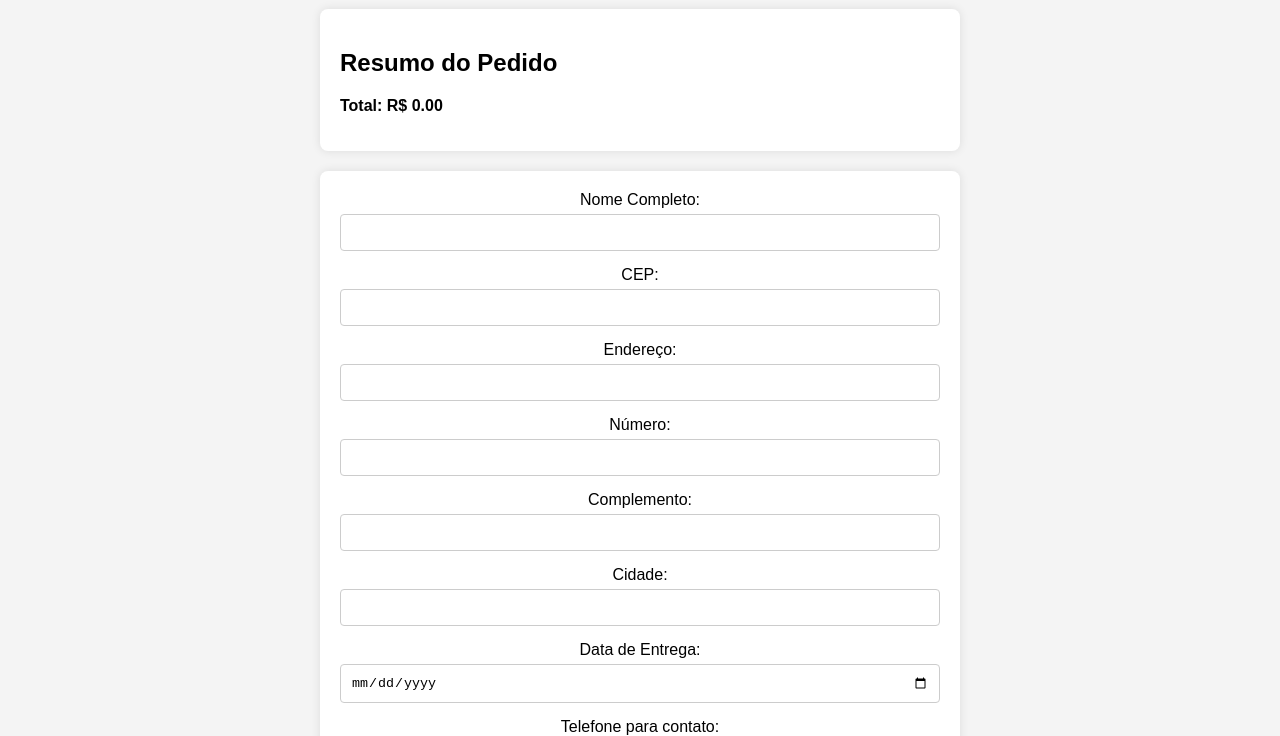
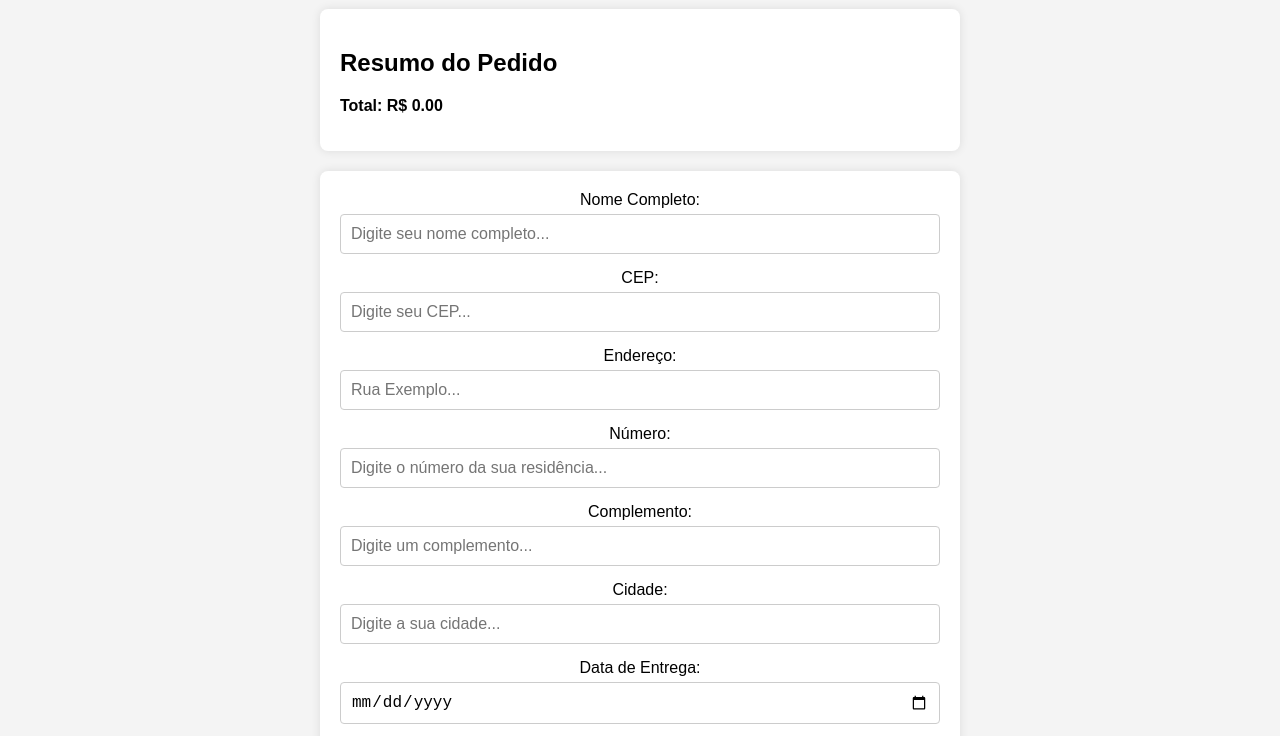
Before and after one commit to freitaslucca/delivery100cinco, a plain HTML site: page checkout.html in a window 1280 px wide. Shown: the part 59-795 px from the top of the page. Drawn offline with Linux system fonts and the light colour scheme.

Commit message:
feat: added placeholder for inputs

```diff
--- a/checkout.html
+++ b/checkout.html
@@ -21,27 +21,27 @@
         <form id="checkoutForm">
             <div class="form-group">
                 <label for="fullName">Nome Completo:</label>
-                <input type="text" id="fullName" name="fullName" required>
+                <input type="text" id="fullName" name="fullName" placeholder="Digite seu nome completo...">
             </div>
             <div class="form-group">
                 <label for="cep">CEP:</label>
-                <input type="text" id="cep" name="cep" required>
+                <input type="text" id="cep" name="cep" required placeholder="Digite seu CEP...">
             </div>
             <div class="form-group">
                 <label for="address">Endereço:</label>
-                <input type="text" id="address" name="address" required>
+                <input type="text" id="address" name="address" required placeholder="Rua Exemplo...">
             </div>
             <div class="form-group">
                 <label for="number">Número:</label>
-                <input type="text" id="number" name="number" required>
+                <input type="text" id="number" name="number" required placeholder="Digite o número da sua residência...">
             </div>
             <div class="form-group">
                 <label for="complement">Complemento:</label>
-                <input type="text" id="complement" name="complement">
+                <input type="text" id="complement" name="complement" placeholder="Digite um complemento...">
             </div>
             <div class="form-group">
                 <label for="city">Cidade:</label>
-                <input type="text" id="city" name="city" required>
+                <input type="text" id="city" name="city" required placeholder="Digite a sua cidade...">
             </div>
             <div class="form-group">
                 <label for="deliveryDate">Data de Entrega:</label>
@@ -49,7 +49,7 @@
             </div>
             <div class="form-group">
                 <label for="phone">Telefone para contato:</label>
-                <input type="text" id="phone" name="phone" required>
+                <input type="text" id="phone" name="phone" required placeholder="(xx) x xxxx-xxxx">
             </div>
             <div class="form-group">
                 <label for="payment">Forma de Pagamento:</label>
--- a/styles.css
+++ b/styles.css
@@ -204,6 +204,7 @@ input, select {
     border: 1px solid #ccc;
     border-radius: 4px;
     box-sizing: border-box; /* Adicionado para garantir que o padding seja incluído na largura total */
+    font-size: 16px;
 }
 
 button {
```
